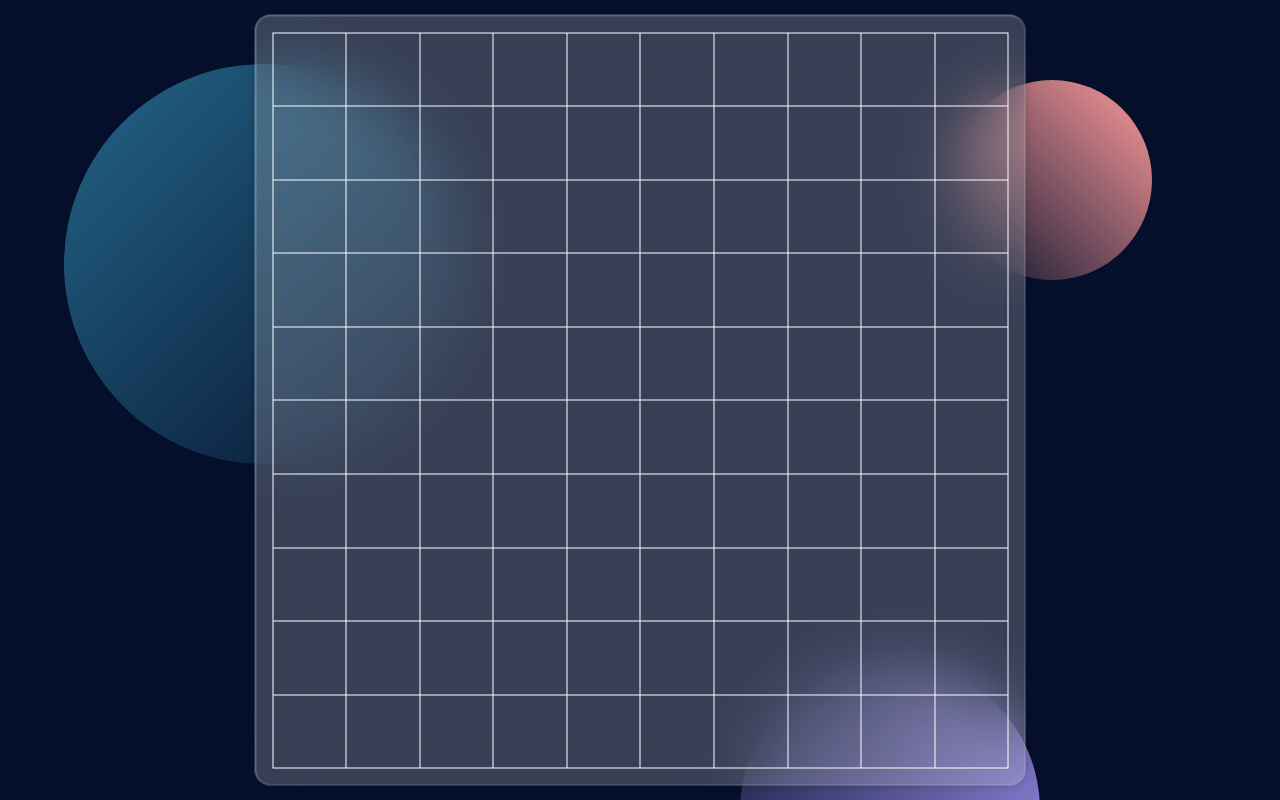
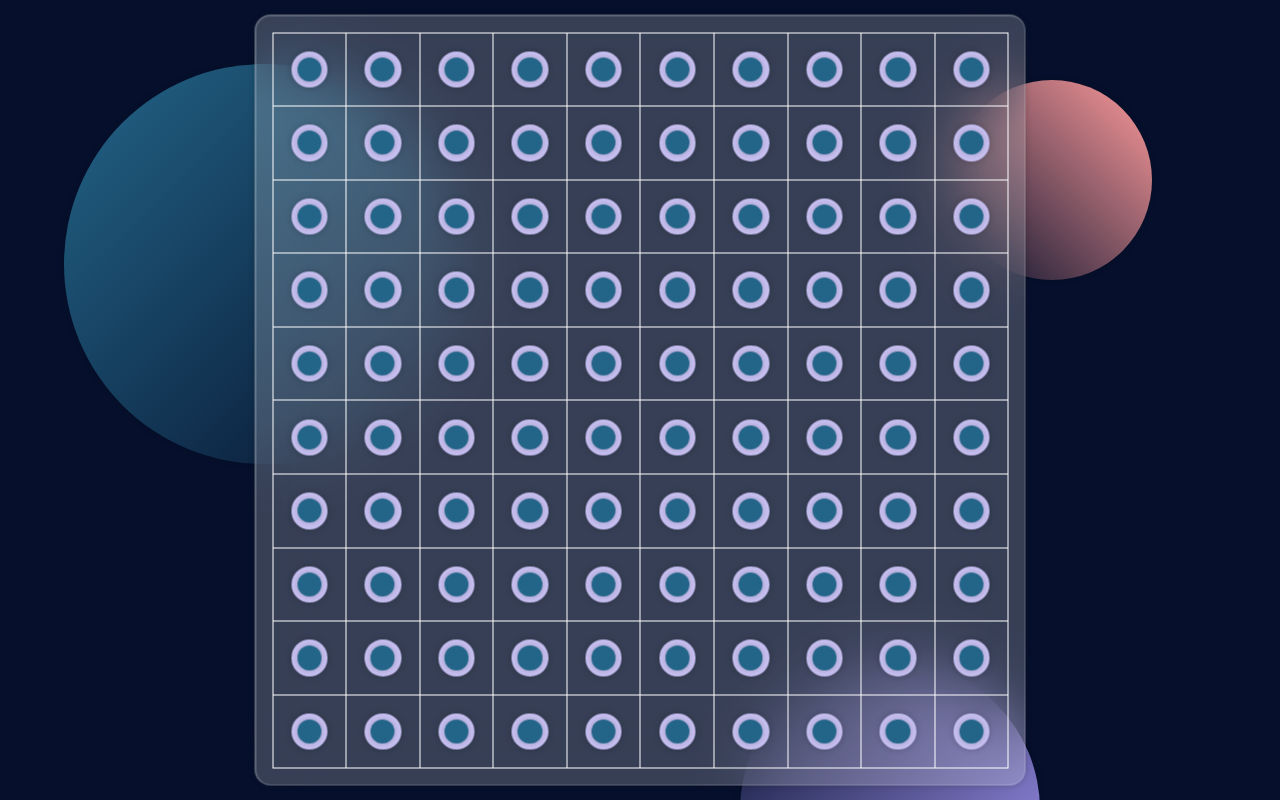
Before and after one commit to hmelkum/count-rectangles, an Angular app: page / in a window 1280 px wide. Shown: the top 800 px of the page. Built offline with nearby package versions, Linux system fonts and the light colour scheme.

Commit message:
Added Node Component

```diff
--- a/src/app/app.module.ts
+++ b/src/app/app.module.ts
@@ -5,12 +5,14 @@ import { AppRoutingModule } from './app-routing.module';
 import { AppComponent } from './app.component';
 import { BackgroundComponent } from './components/background/background.component';
 import { BoardComponent } from './components/board/board.component';
+import { NodeComponent } from './components/node/node.component';
 
 @NgModule({
   declarations: [
     AppComponent,
     BackgroundComponent,
-    BoardComponent
+    BoardComponent,
+    NodeComponent
   ],
   imports: [
     BrowserModule,
--- a/src/app/components/board/board.component.html
+++ b/src/app/components/board/board.component.html
@@ -1,7 +1,9 @@
 <div id="board" class="glass">
   <div *ngFor="let r of board" class="board-row">
-    <div *ngFor="let c of r" class="board-cell">
+    <div *ngFor="let c of r" class="board-col">
+      <div class="board-cell">
+        <app-node></app-node>
+      </div>
     </div>
   </div>
-
 </div>
--- a/src/app/components/board/board.component.scss
+++ b/src/app/components/board/board.component.scss
@@ -1,3 +1,5 @@
+@import "../../../styles.scss";
+
 #board {
   margin: 1em;
   padding: 1em;
@@ -17,8 +19,20 @@
     grid-template-columns: repeat(10, 1fr);
   }
 
-  .board-cell {
+  .board-col {
     margin: 0.5px;
     outline: 1px solid white;
   }
+
+  .board-cell{
+    width: 100%;
+    height: 100%;
+
+    @include center-content();
+
+    app-node {
+      width: 50%;
+      height: 50%;
+    }
+  }
 }
--- /dev/null
+++ b/src/app/components/node/node.component.html
@@ -0,0 +1,5 @@
+<div class="node">
+  <div class="node-outer">
+    <div class="node-inner"></div>
+  </div>
+</div>
--- /dev/null
+++ b/src/app/components/node/node.component.scss
@@ -0,0 +1,30 @@
+@import "../../../styles.scss";
+
+.node{
+  width: 100%;
+  height: 100%;
+
+  &-outer{
+    width: 100%;
+    height: 100%;
+
+    background-color: var(--purple);
+
+    border-radius: 50%;
+
+    box-shadow: var(--box-shadow);
+
+    @include center-content();
+  }
+
+  &-inner{
+    width: calc(2 / 3 * 100%);
+    height: calc(2 / 3 * 100%);
+
+    background-color: var(--blue);
+
+    border-radius: 50%;
+
+    box-shadow: var(--box-shadow);
+  }
+}
--- /dev/null
+++ b/src/app/components/node/node.component.ts
@@ -0,0 +1,15 @@
+import { Component, OnInit } from '@angular/core';
+
+@Component({
+  selector: 'app-node',
+  templateUrl: './node.component.html',
+  styleUrls: ['./node.component.scss']
+})
+export class NodeComponent implements OnInit {
+
+  constructor() { }
+
+  ngOnInit() {
+  }
+
+}
--- a/src/styles.scss
+++ b/src/styles.scss
@@ -18,6 +18,12 @@ html, body {
   padding: 0;
 }
 
+@mixin center-content() {
+  display: flex;
+  align-items: center;
+  justify-content: center;
+}
+
 .glass {
   background-color: rgb(255, 255, 255, 0.2);
 
```
Also changed, not shown: 1 other file (tests, documents, lock files or other folders).
